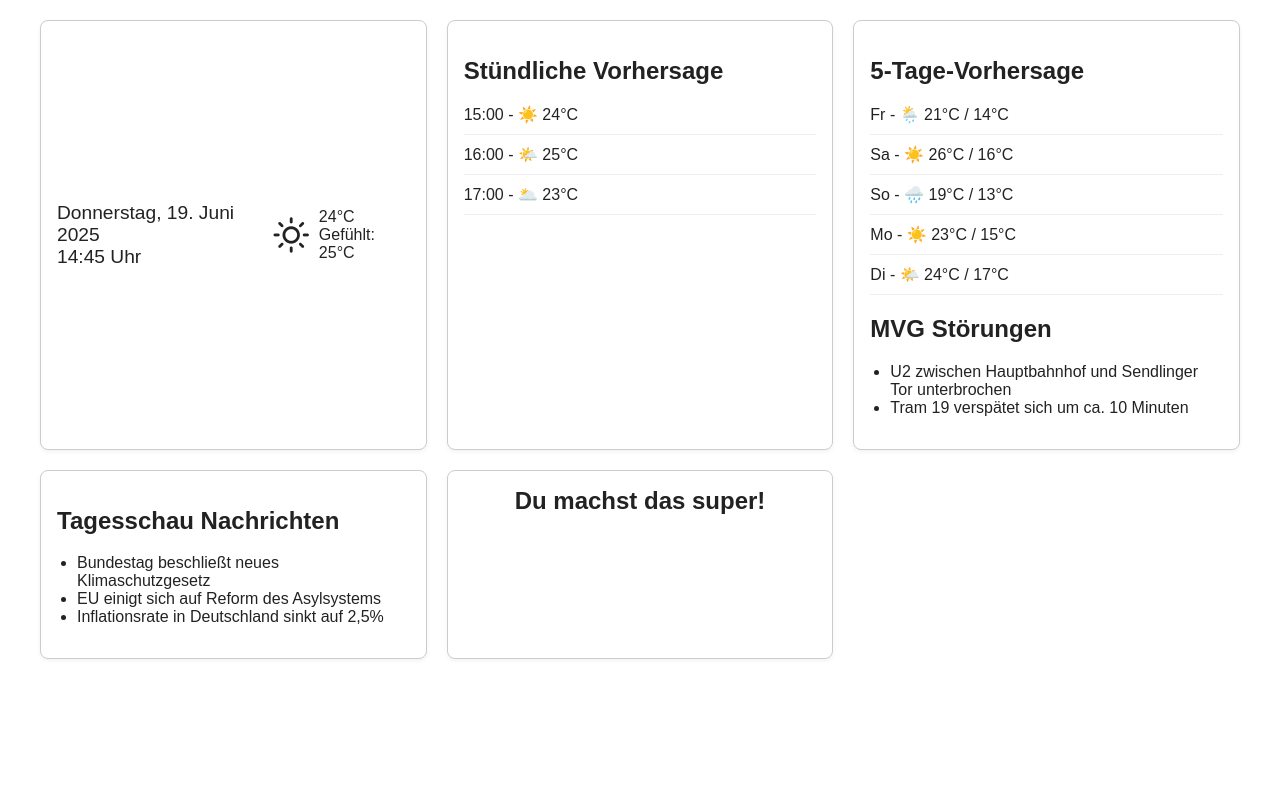
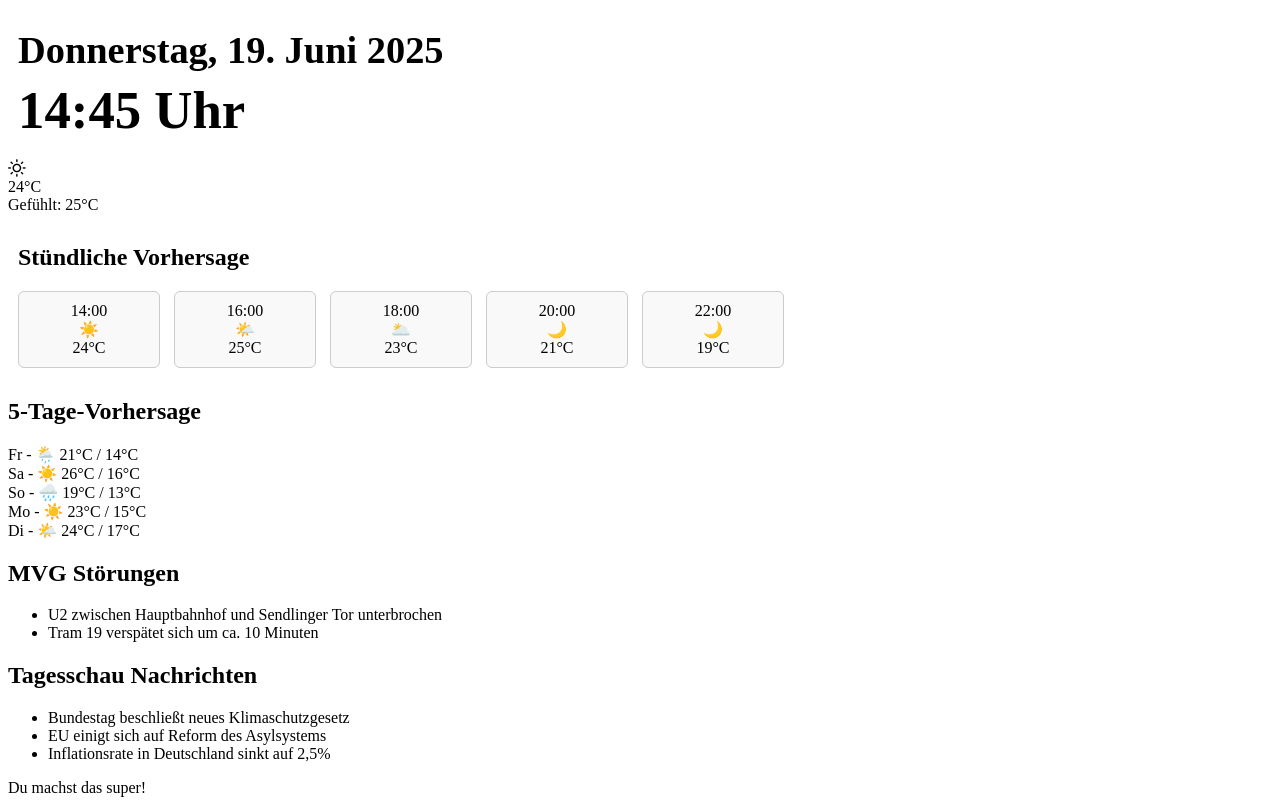
Before and after one commit to yuduu/dashboard, a FastAPI app: page / in a window 1280 px wide. Before the commit the page ends 659 px from the top, so only its background shows below. Run offline with FastAPI, Linux system fonts and the light colour scheme.

Commit message:
update layout

```diff
--- a/app/static/css/modern.css
+++ b/app/static/css/modern.css
@@ -1,62 +1,32 @@
-body {
-    margin: 0;
-    font-family: sans-serif;
-    background-color: #fff;
-    color: #222;
+.clock {
+    font-size: 1.5em;
+    padding: 20px 10px;
 }
 
-main.grid-container {
-    display: grid;
-    grid-template-columns: repeat(auto-fit, minmax(300px, 1fr));
-    gap: 20px;
-    padding: 20px;
-    max-width: 1200px;
-    margin: auto;
+#date {
+    font-size: 1.6em;
+    font-weight: bold;
+    margin-bottom: 8px;
 }
 
-.panel {
-    border: 1px solid #ccc;
-    border-radius: 8px;
-    padding: 16px;
-    background-color: #fff;
-    box-shadow: 0 2px 4px rgba(0,0,0,0.05);
+#time {
+    font-size: 2.2em;
+    font-weight: bold;
 }
 
-.clock-weather {
-    display: flex;
-    justify-content: space-between;
-    align-items: center;
+.forecast.hourly {
+    overflow-x: auto;
+    white-space: nowrap;
+    padding: 10px;
 }
 
-.clock #date,
-.clock #time {
-    font-size: 1.2em;
+.forecast.hourly .forecast-item {
+    display: inline-block;
+    width: 120px;
+    text-align: center;
+    margin-right: 10px;
+    border: 1px solid #ccc;
+    border-radius: 6px;
+    padding: 10px;
+    background: #f9f9f9;
 }
-
-.weather {
-    display: flex;
-    align-items: center;
-    gap: 10px;
-}
-
-.weather i {
-    font-size: 2em;
-}
-
-.forecast .forecast-item,
-.daily-forecast .forecast-item {
-    margin-bottom: 10px;
-    padding-bottom: 10px;
-    border-bottom: 1px solid #eee;
-}
-
-.mvg-disruptions ul,
-.news ul {
-    padding-left: 20px;
-}
-
-.compliment {
-    font-size: 1.5em;
-    text-align: center;
-    font-weight: bold;
-}
--- a/app/templates/index.html
+++ b/app/templates/index.html
@@ -35,10 +35,13 @@
             <!-- Hourly Forecast -->
             <section class="panel forecast hourly" id="hourly-forecast">
                 <h2>Stündliche Vorhersage</h2>
-                <div class="forecast-item">15:00 - ☀️ 24°C</div>
-                <div class="forecast-item">16:00 - 🌤️ 25°C</div>
-                <div class="forecast-item">17:00 - 🌥️ 23°C</div>
+                <div class="forecast-item">14:00<br>☀️<br>24°C</div>
+                <div class="forecast-item">16:00<br>🌤️<br>25°C</div>
+                <div class="forecast-item">18:00<br>🌥️<br>23°C</div>
+                <div class="forecast-item">20:00<br>🌙<br>21°C</div>
+                <div class="forecast-item">22:00<br>🌙<br>19°C</div>
             </section>
+
 
             <!-- Daily Forecast and Disruptions -->
             <section class="panel forecast-daily-mvg">
```
